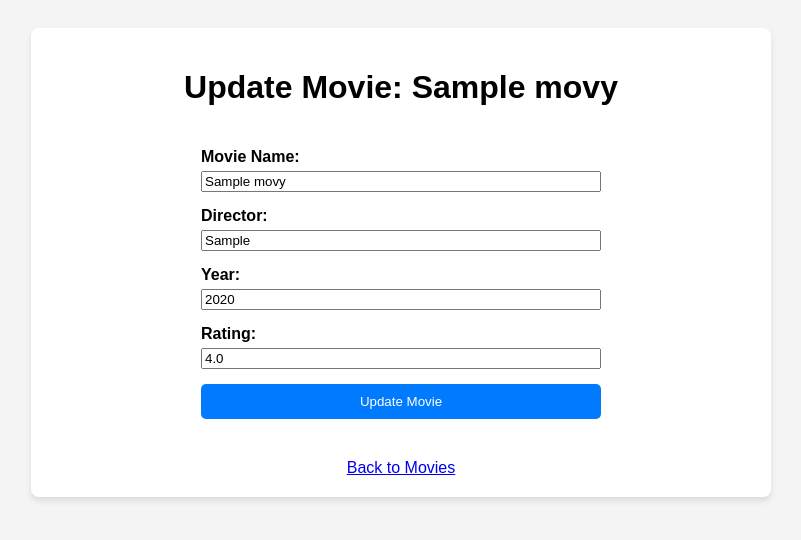
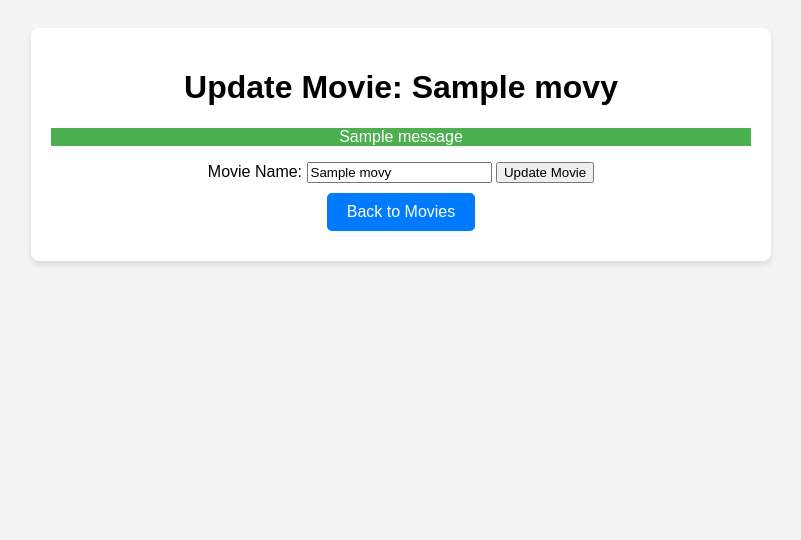
Before and after one commit to kehalit/moviweb_app, a Flask app: page /users/1/update_movie/1 in a window 1280 px wide. Shown: the top 540 px of the page, without its empty margins (239-1040 px from the left). Run offline with Flask 3, Linux system fonts and the light colour scheme; tables that the repository leaves empty hold one stand-in row (values such as "Sample post"); one stand-in notice (Sample message) is shown.

Commit message:
modified update template so that only movie name is going to be updated

```diff
--- a/templates/update_movie.html
+++ b/templates/update_movie.html
@@ -8,31 +8,24 @@
 <body>
     <div class="container">
         <h1>Update Movie: {{ movie.movie_name }}</h1>
-        <form class="form-container" action="{{ url_for('update_movie', user_id=user_id, movie_id=movie.movie_id) }}" method="POST">
-            <div class="form-group">
-    <label for="name">Movie Name:</label>
-    <input type="text" id="name" name="name" value="{{ movie.movie_name }}" required>
 
-</div>
-<div class="form-group">
-    <label for="director">Director:</label>
-    <input type="text" id="director" name="director" value="{{ movie.director }}" required>
+        {% with messages = get_flashed_messages(with_categories=True) %}
+            {% if messages %}
+                {% for category, message in messages %}
+                    <p class="{{ category }}">{{ message }}</p>
+                {% endfor %}
+            {% endif %}
+        {% endwith %}
 
-</div>
-<div class="form-group">
-    <label for="year">Year:</label>
-    <input type="number" id="year" name="year" min="1888" max="2025" value="{{ movie.year }}" required>
+       <form action="{{ url_for('update_movie', user_id=user_id, movie_id=movie.movie_id) }}" method="POST">
+            <label for="movie_name">Movie Name:</label>
+            <input type="text" id="movie_name" name="movie_name" value="{{ movie.movie_name }}" required>
 
-</div>
-<div class="form-group">
+            <button type="submit">Update Movie</button>
+        </form>
 
-    <label for="rating">Rating:</label>
-    <input type="number" id="rating" name="rating" step="0.1" min="0" max="10" value="{{ movie.rating }}" required>
 
-</div>
-            <button class="add-action-button" type="submit">Update Movie</button>
-        </form>
-        <a href="{{ url_for('user_movies', user_id=user_id) }}">Back to Movies</a>
+        <a class="link-button" href="{{ url_for('user_movies', user_id=user_id) }}">Back to Movies</a>
     </div>
 </body>
 </html>
```
